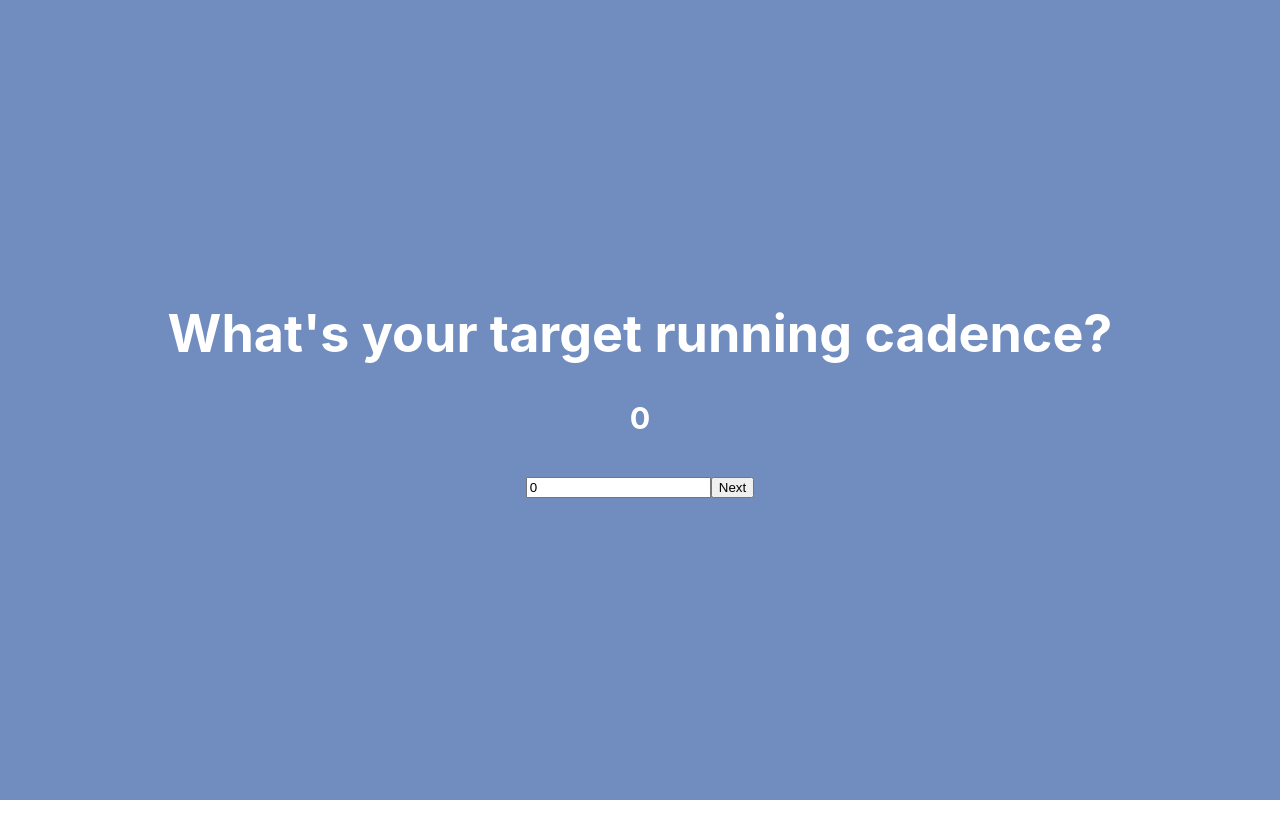
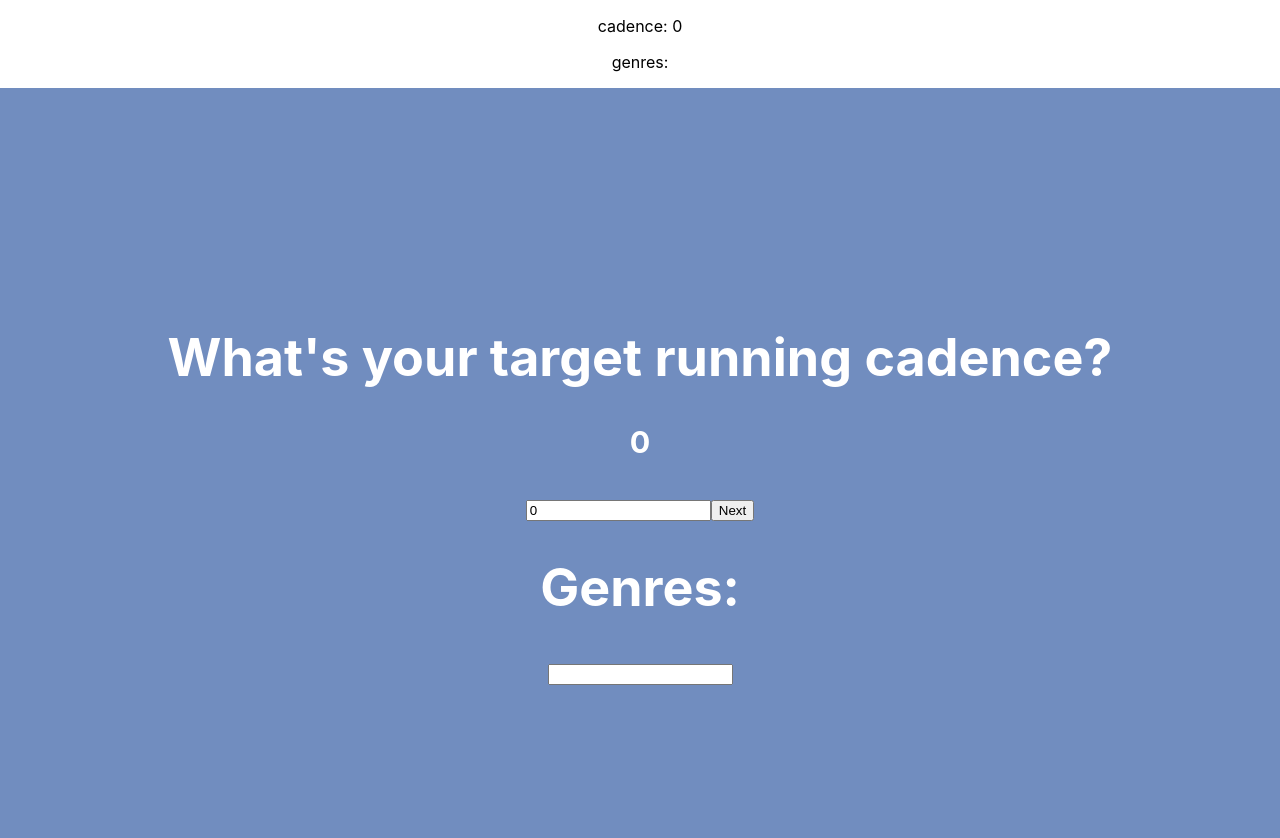
Before and after one commit to brownjer3/cadence-tunes-v3-frontend, a React (Create React App) app: page / in a window 1280 px wide. Shown: the top 838 px of the page. Before the commit the page ends 800 px from the top, so only its background shows below. Built offline with nearby package versions, Linux system fonts and the light colour scheme.

Commit message:
pass handleChange function to Genres

```diff
--- a/src/App.js
+++ b/src/App.js
@@ -15,9 +15,11 @@ class App extends Component {
   render() {
     return (
       <div className="App">
+        <p>cadence: {this.state.cadence}</p>
+        <p>genres: {this.state.genres}</p>
         <header className="App-header">
           <Cadence handleChange={this.handleChange} handleSubmit={this.handleSubmit} cadence={this.state.cadence}/>
-          <Genres genres={this.state.genres}/>
+          <Genres genres={this.state.genres} handleChange={this.handleChange}/>
         </header>
       </div>
     )
--- a/src/Genres.js
+++ b/src/Genres.js
@@ -2,7 +2,11 @@ function Genres(props) {
 
     return (
         <div>
-            <h1>{props.genres}</h1>
+            <h1>Genres: {props.genres}</h1>
+            <input
+                name="genres"
+                onChange={props.handleChange}
+            ></input>
         </div>
     )
 }
```
